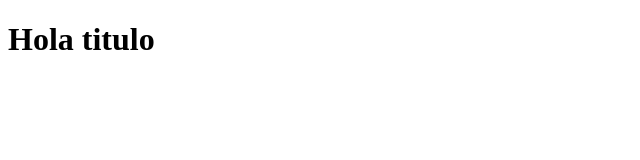
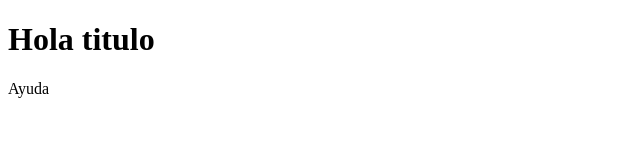
Before and after one commit to MartinezLopezYA/PruebaPonencia, a plain HTML site: page index.html in a window 1280 px wide. Shown: the full height of the page, 0-640 px from the left. Drawn offline with Linux system fonts and the light colour scheme.

Commit message:
ahora si

```diff
--- a/index.html
+++ b/index.html
@@ -8,5 +8,6 @@
 </head>
 <body>
    <h1>Hola titulo</h1>
+   <p>Ayuda</p>
 </body>
 </html>
```
